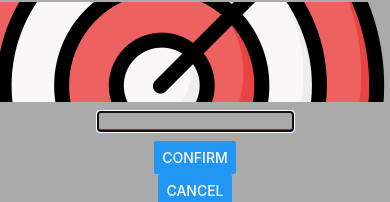
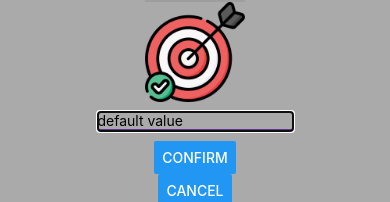
Before and after one commit to jingjing515/CS5520, a React Native app: screen / in a window 390 px wide. Both pictures are taken after a click on the button "ADD A TASK". Shown: the part 368-570 px from the top of the page. Built offline with nearby package versions, Linux system fonts and the light colour scheme; grey boxes are pictures that could not be loaded.

Commit message:
update image

```diff
--- a/components/Input.js
+++ b/components/Input.js
@@ -14,7 +14,7 @@ export default function Input({
   modalIsVisible,
   cancelPressed,
 }) {
-  const [text, setText] = useState("");
+  const [text, setText] = useState("default value");
   function changeText(changedText) {
     setText(changedText);
   }
@@ -23,7 +23,7 @@ export default function Input({
   // }
   return (
     // use the received prop in visible prop of Modal
-    <Modal visible={modalIsVisible} animationType="slide">
+    <Modal visible={modalIsVisible}>
       <View style={styles.container}>
         <Image
           source={{
@@ -59,7 +59,7 @@ const styles = StyleSheet.create({
   },
   image: {
     height: 100,
-    weight: 100,
+    width: 100,
   },
   input: {
     borderBottomColor: "rebeccapurple",
```
